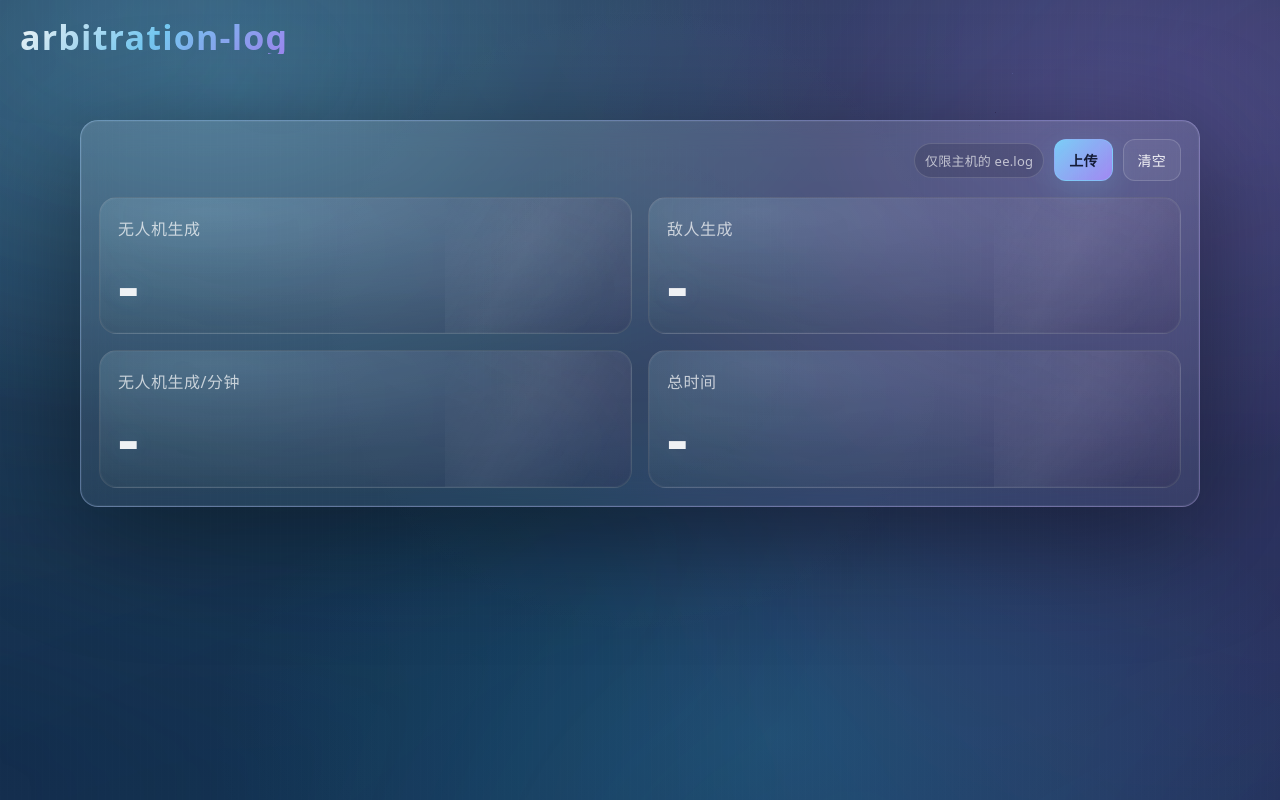
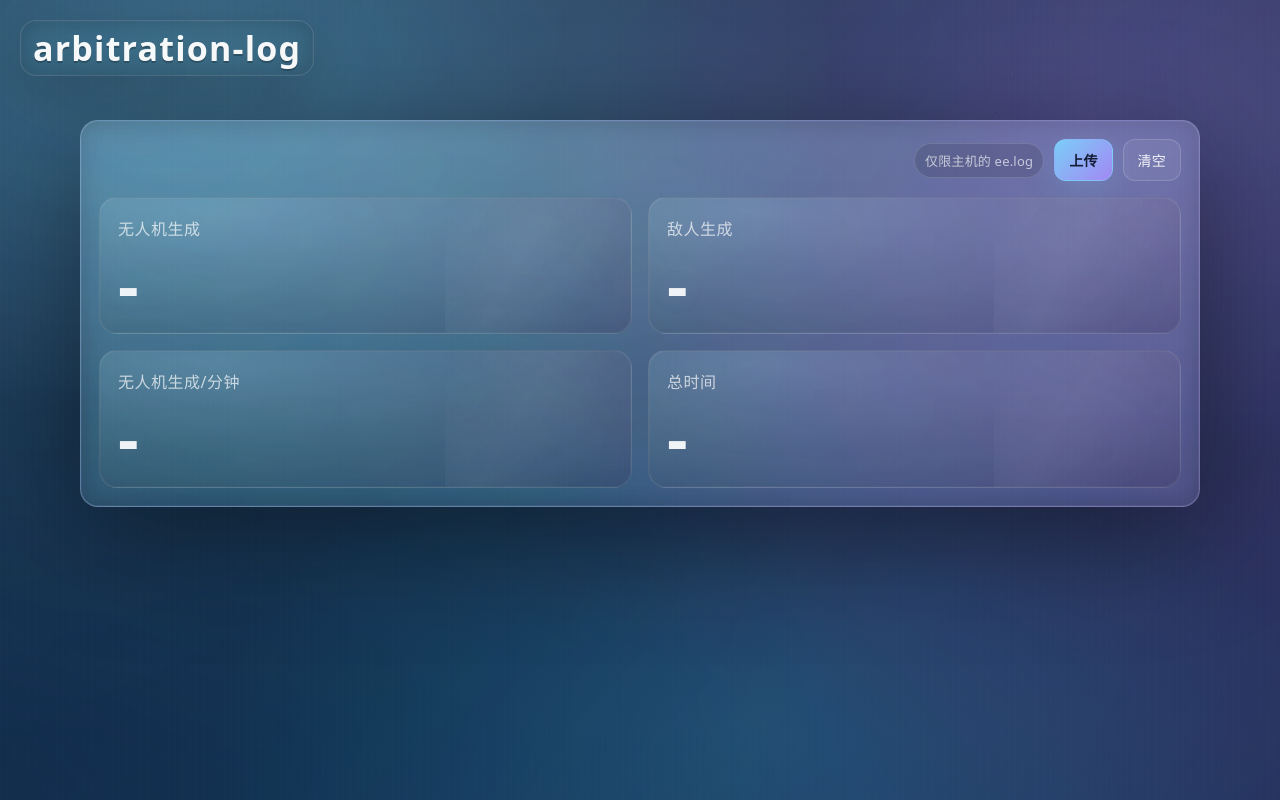
Before and after one commit to wxhn1225/arbitration-log, a Next.js app: page / in a window 1280 px wide. Built offline with nearby package versions, Linux system fonts and the light colour scheme.

Commit message:
fix: 修复标题被背景遮住的问题

```diff
--- a/src/app/globals.css
+++ b/src/app/globals.css
@@ -34,6 +34,8 @@ body {
   font-family: ui-sans-serif, system-ui, -apple-system, "Segoe UI", Roboto, "Helvetica Neue", Arial,
     "Noto Sans", "Liberation Sans", sans-serif;
   overflow-x: hidden;
+  position: relative;
+  isolation: isolate;
 }
 
 body::before {
@@ -47,6 +49,7 @@ body::before {
   filter: blur(38px);
   opacity: 0.75;
   animation: float 10s ease-in-out infinite alternate;
+  z-index: -2;
 }
 
 body::after {
@@ -64,6 +67,7 @@ body::after {
     );
   mix-blend-mode: overlay;
   opacity: 0.22;
+  z-index: -1;
 }
 
 a {
@@ -82,8 +86,14 @@ a {
   position: fixed;
   top: 20px;
   left: 20px;
-  z-index: 10;
+  z-index: 30;
   pointer-events: none;
+  padding: 10px 12px;
+  border-radius: 16px;
+  background: rgba(0, 0, 0, 0.18);
+  border: 1px solid rgba(255, 255, 255, 0.14);
+  backdrop-filter: blur(12px);
+  box-shadow: 0 18px 70px rgba(0, 0, 0, 0.25), 0 0 0 1px rgba(255, 255, 255, 0.04) inset;
 }
 
 .siteTitle {
@@ -92,12 +102,8 @@ a {
   letter-spacing: 1.2px;
   text-transform: lowercase;
   line-height: 1;
-  color: rgba(255, 255, 255, 0.92);
-  text-shadow: 0 18px 80px rgba(0, 0, 0, 0.35);
-  background: linear-gradient(135deg, rgba(255, 255, 255, 0.95), rgba(125, 211, 252, 0.95), rgba(167, 139, 250, 0.92));
-  -webkit-background-clip: text;
-  background-clip: text;
-  -webkit-text-fill-color: transparent;
+  color: rgba(255, 255, 255, 0.96);
+  text-shadow: 0 2px 0 rgba(0, 0, 0, 0.22), 0 18px 80px rgba(0, 0, 0, 0.45);
 }
 
 @media (max-width: 700px) {
```
